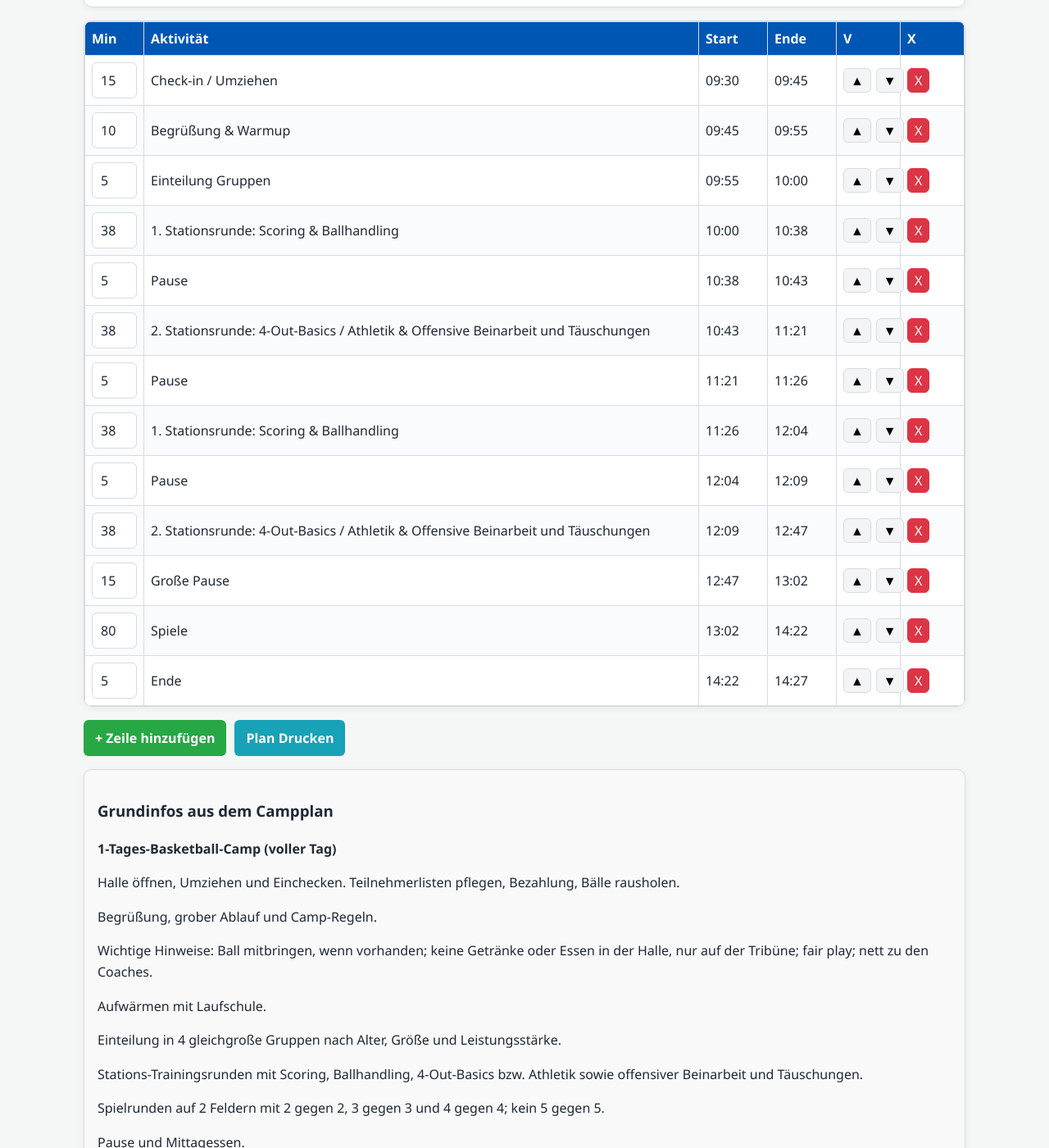
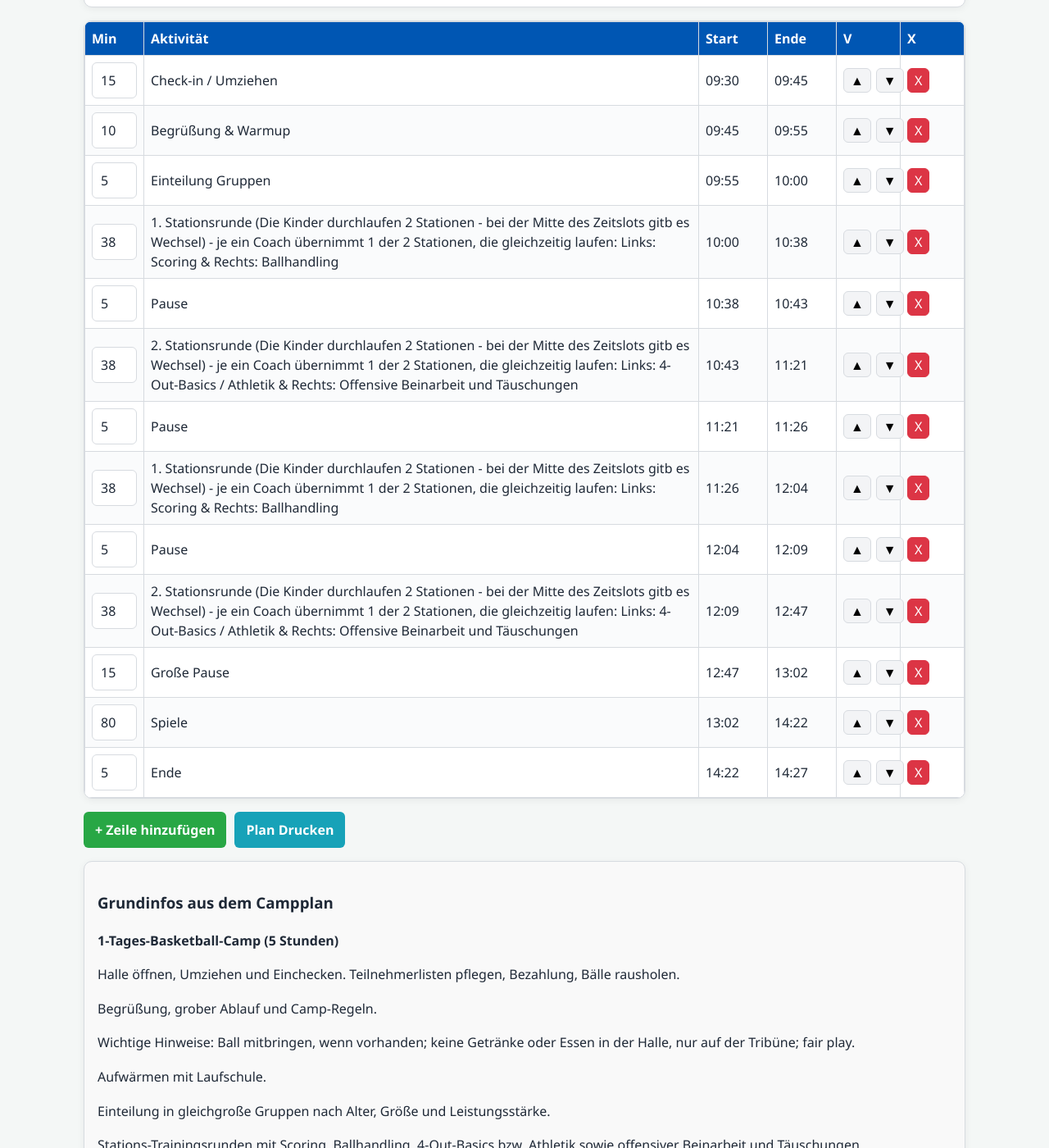
Before and after one commit to endoleg/endoleg.github.io, a Jekyll site: the page bball/Basketball-Camp-Planer-2-3-Coaches.html, which Jekyll copies as it is, in a window 1280 px wide and 1400 px high, scrolled down 481 px. Shown: the whole window at 82% size. Built offline with Jekyll 4.4.1, drawn with Linux system fonts in a browser that asks for light colours; some of the changed text lies outside the part shown.

Commit message:
Add files via upload

```diff
--- a/bball/Basketball-Camp-Planer-2-3-Coaches.html
+++ b/bball/Basketball-Camp-Planer-2-3-Coaches.html
@@ -342,12 +342,12 @@
 
     <section class="info-box">
       <h3>Grundinfos aus dem Campplan</h3>
-      <p><b>1-Tages-Basketball-Camp (voller Tag)</b></p>
+      <p><b>1-Tages-Basketball-Camp (5 Stunden)</b></p>
       <p>Halle öffnen, Umziehen und Einchecken. Teilnehmerlisten pflegen, Bezahlung, Bälle rausholen.</p>
       <p>Begrüßung, grober Ablauf und Camp-Regeln.</p>
-      <p>Wichtige Hinweise: Ball mitbringen, wenn vorhanden; keine Getränke oder Essen in der Halle, nur auf der Tribüne; fair play; nett zu den Coaches.</p>
+      <p>Wichtige Hinweise: Ball mitbringen, wenn vorhanden; keine Getränke oder Essen in der Halle, nur auf der Tribüne; fair play.</p>
       <p>Aufwärmen mit Laufschule.</p>
-      <p>Einteilung in 4 gleichgroße Gruppen nach Alter, Größe und Leistungsstärke.</p>
+      <p>Einteilung in gleichgroße Gruppen nach Alter, Größe und Leistungsstärke.</p>
       <p>Stations-Trainingsrunden mit Scoring, Ballhandling, 4-Out-Basics bzw. Athletik sowie offensiver Beinarbeit und Täuschungen.</p>
       <p>Spielrunden auf 2 Feldern mit 2 gegen 2, 3 gegen 3 und 4 gegen 4; kein 5 gegen 5.</p>
       <p>Pause und Mittagessen.</p>
@@ -397,8 +397,8 @@
       document.getElementById("stationBlock12").textContent = `1. Runde: ${s1} & ${s2}`;
       document.getElementById("stationBlock34").textContent = `2. Runde: ${s3} & ${s4}`;
 
-      document.querySelectorAll(".station-12").forEach(el => el.textContent = `1. Stationsrunde: ${s1} & ${s2}`);
-      document.querySelectorAll(".station-34").forEach(el => el.textContent = `2. Stationsrunde: ${s3} & ${s4}`);
+      document.querySelectorAll(".station-12").forEach(el => el.textContent = `1. Stationsrunde (Die Kinder durchlaufen 2 Stationen - bei der Mitte des Zeitslots gitb es Wechsel) - je ein Coach übernimmt 1 der 2 Stationen, die gleichzeitig laufen: Links: ${s1} & Rechts: ${s2}`);
+      document.querySelectorAll(".station-34").forEach(el => el.textContent = `2. Stationsrunde (Die Kinder durchlaufen 2 Stationen - bei der Mitte des Zeitslots gitb es Wechsel) - je ein Coach übernimmt 1 der 2 Stationen, die gleichzeitig laufen: Links: ${s3} & Rechts: ${s4}`);
     }
 
     function formatTime(min) {
```
Also changed, not shown: other parts of bball/Basketball-Camp-Planer-2-3-Coaches.html (+1 -1 lines).
